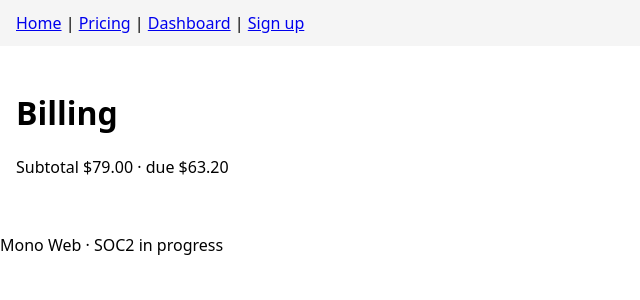
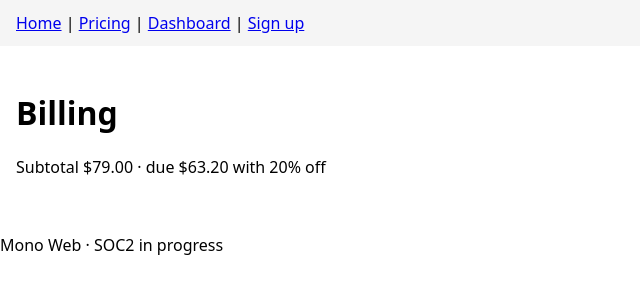
Before and after one commit to ArchAstroEvals/enterprise-mono, a Next.js app in the folder apps/web/: page /billing in a window 1280 px wide. Shown: the top 300 px of the page, without its empty margins (0-640 px from the left). Built offline with nearby package versions, Linux system fonts and the light colour scheme.

Commit message:
Billing coupon note

```diff
--- a/apps/web/app/billing/page.jsx
+++ b/apps/web/app/billing/page.jsx
@@ -11,7 +11,7 @@ export default function Billing() {
     <div>
       <h1>Billing</h1>
       <p>
-        Subtotal {formatCents(subtotal)} · due {formatCents(total)}
+        Subtotal {formatCents(subtotal)} · due {formatCents(total)} with 20% off
       </p>
     </div>
   );
```
